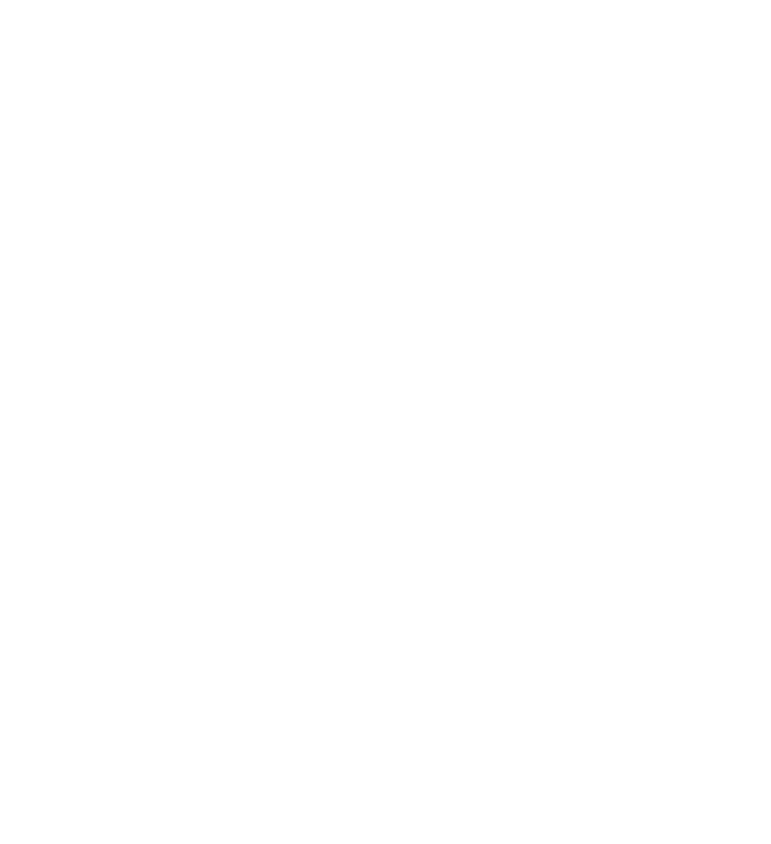
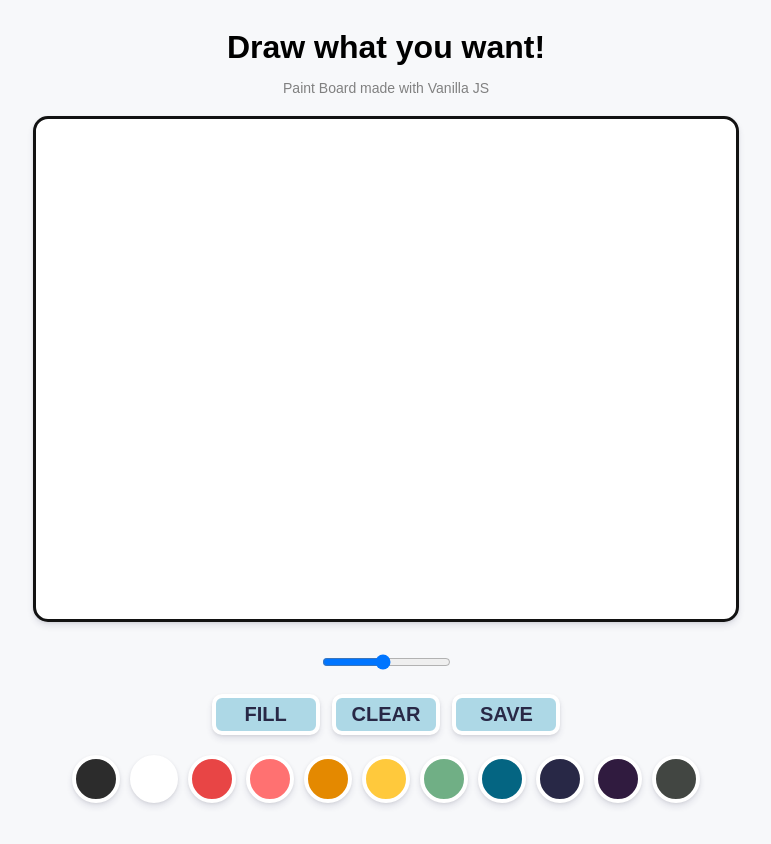
Before and after one commit to rmaomina/Nomad-Painter-JS, a plain HTML site: page index.html in a window 1280 px wide. Shown: the whole page, without its empty margins (254-1025 px from the left). Before the commit the page ends 800 px from the top, so only its background shows below. Drawn offline with Linux system fonts and the light colour scheme.

Commit message:
drawing line with changing stroke and color

```diff
--- a/app.js
+++ b/app.js
@@ -0,0 +1,59 @@
+const canvas = document.getElementById("jsCanvas");
+const ctx = canvas.getContext("2d");
+const colors = document.getElementsByClassName("jsColor");
+const range = document.getElementById("jsRange");
+
+canvas.width = 700;
+canvas.height = 500;
+
+ctx.strokeStyle = "#2c2c2c";
+ctx.lineWidth = 2.5;
+
+let painting = false;
+
+function stopPainting() {
+  painting = false;
+}
+
+function startPainting() {
+  painting = true;
+}
+
+function onMouseMove(event) {
+  const x = event.offsetX;
+  const y = event.offsetY;
+
+  if (!painting) {
+    // console.log("creating path in", x, y);
+    ctx.beginPath();
+    ctx.moveTo(x, y);
+  } else {
+    // console.log("creating line in", x, y);
+    ctx.lineTo(x, y);
+    ctx.stroke();
+  }
+
+}
+
+function handleColorClick(event) {
+  const color = event.target.style.backgroundColor;
+  ctx.strokeStyle = color;
+}
+
+function handleRangeChange(event) {
+  const size =  event.target.value;
+  ctx.lineWidth = size;
+}
+
+if (canvas) {
+  canvas.addEventListener("mousemove", onMouseMove);
+  canvas.addEventListener("mousedown", startPainting);
+  canvas.addEventListener("mouseup", stopPainting);
+  canvas.addEventListener("mouseleave", stopPainting);
+}
+
+Array.from(colors).forEach(color => color.addEventListener("click", handleColorClick));
+
+if (range) {
+  range.addEventListener("input", handleRangeChange);
+}
--- a/index.html
+++ b/index.html
@@ -1,5 +1,6 @@
 <!DOCTYPE html>
 <html>
+
 <head>
 	<meta charset="utf-8">
 	<meta name="viewport" content="width=device-width">
@@ -7,7 +8,34 @@
 	<link href="style.css" rel="stylesheet" type="text/css" />
 	<link rel="stylesheet" href="./style.css">
 </head>
+
 <body>
+	<h1>Draw what you want!</h1>
+	<p class="guideText">Paint Board made with Vanilla JS</p>
+	<canvas id="jsCanvas" class="canvas"></canvas>
+	<div class="controls">
+		<div class="controls__range">
+			<input type="range" name="" id="jsRange" min="0.5" max="10" value="5" step="0.5">
+    </div>
+      <div class="controls__btns">
+        <button id="jsMode">Fill</button>
+        <button id="jsSave">clear</button>
+        <button id="jsSave">Save</button>
+      </div>
+      <div class="controls__colors" id="jsColors">
+        <div class="controls__color jsColor" style="background-color:#2c2c2c"></div>
+        <div class="controls__color jsColor" style="background-color:#ffffff"></div>
+        <div class="controls__color jsColor" style="background-color:#e84545"></div>
+        <div class="controls__color jsColor" style="background-color:#ff7171"></div>
+        <div class="controls__color jsColor" style="background-color:#e48900"></div>
+        <div class="controls__color jsColor" style="background-color:#ffc93c"></div>
+        <div class="controls__color jsColor" style="background-color:#70af85"></div>
+        <div class="controls__color jsColor" style="background-color:#046582"></div>
+        <div class="controls__color jsColor" style="background-color:#282846"></div>
+        <div class="controls__color jsColor" style="background-color:#301b3f"></div>
+        <div class="controls__color jsColor" style="background-color:#424642"></div>
+      </div>
+    </div>
     <script src="script.js"></script>
     <script src="app.js"></script>
   </body>
--- a/style.css
+++ b/style.css
@@ -0,0 +1,79 @@
+@import "reset.css";
+
+body {
+  display: flex;
+  flex-direction: column;
+  padding-bottom: 40px;
+  background-color: #f7f8fa;
+  font-family: sans-serif;
+  align-items: center;
+}
+
+h1 {
+  margin-bottom: 0;
+}
+
+.guideText {
+  margin-bottom: 20px;
+  font-size: 14px;
+  color: gray;
+}
+
+.canvas {
+  width: 700px;
+  height: 500px;
+  background-color: white;
+  border: 3px solid #121212;
+  border-radius: 15px;
+  box-shadow: 0 4px 6px rgba(50, 50, 93, 0.11), 0 1px 3px rgba(0, 0, 0, 0.08);;
+}
+
+.controls {
+  display: flex;
+  flex-direction: column;
+  margin-top: 30px;
+  text-align: center;
+}
+
+.controls__range {
+  margin-bottom: 20px;
+}
+
+.controls__btns {
+  margin-bottom: 20px;
+}
+
+.controls__btns button {
+  all: unset;
+  cursor: pointer;
+  width: 100px;
+  margin: 0 4px;
+  padding: 5px 0;
+  border: 4px solid #fff;
+  border-radius: 10px;
+  background-color: lightblue;
+  box-shadow: 0 4px 6px rgba(50, 50, 93, 0.11), 0 1px 3px rgba(0, 0, 0, 0.08);
+  text-align: center;
+  font-weight: 700;
+  font-size: 20px;
+  color: #282846;
+  text-transform: uppercase;
+}
+
+.controls__btns button:active {
+  transform: scale(0.98);
+}
+
+.controls__colors {
+  display: flex;
+}
+
+.controls__colors .controls__color {
+  width: 40px;
+  height: 40px;
+  margin: 0 5px;
+  border-radius: 50%;
+  border: 4px solid #fff;
+  box-shadow: 0 4px 6px rgba(50, 50, 93, 0.11), 0 1px 3px rgba(0, 0, 0, 0.08);
+  cursor: pointer;
+}
```
Also changed, not shown: reset.css (added). Lines whose indentation alone changed are shown as unchanged.
